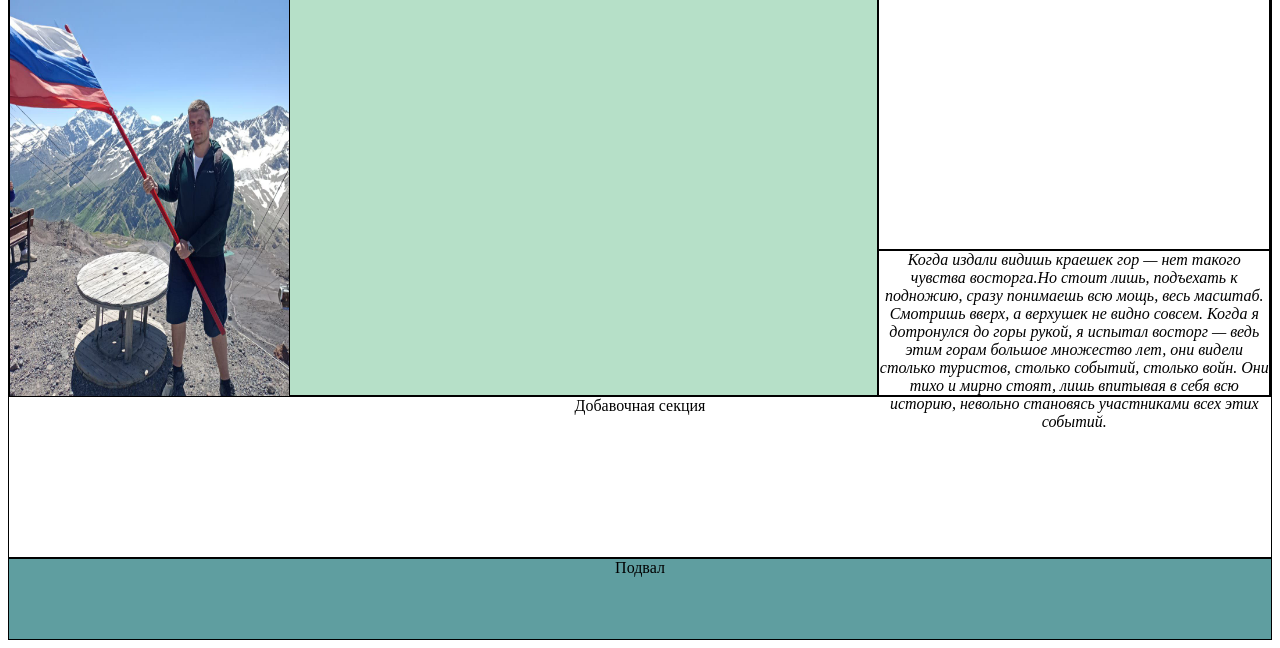
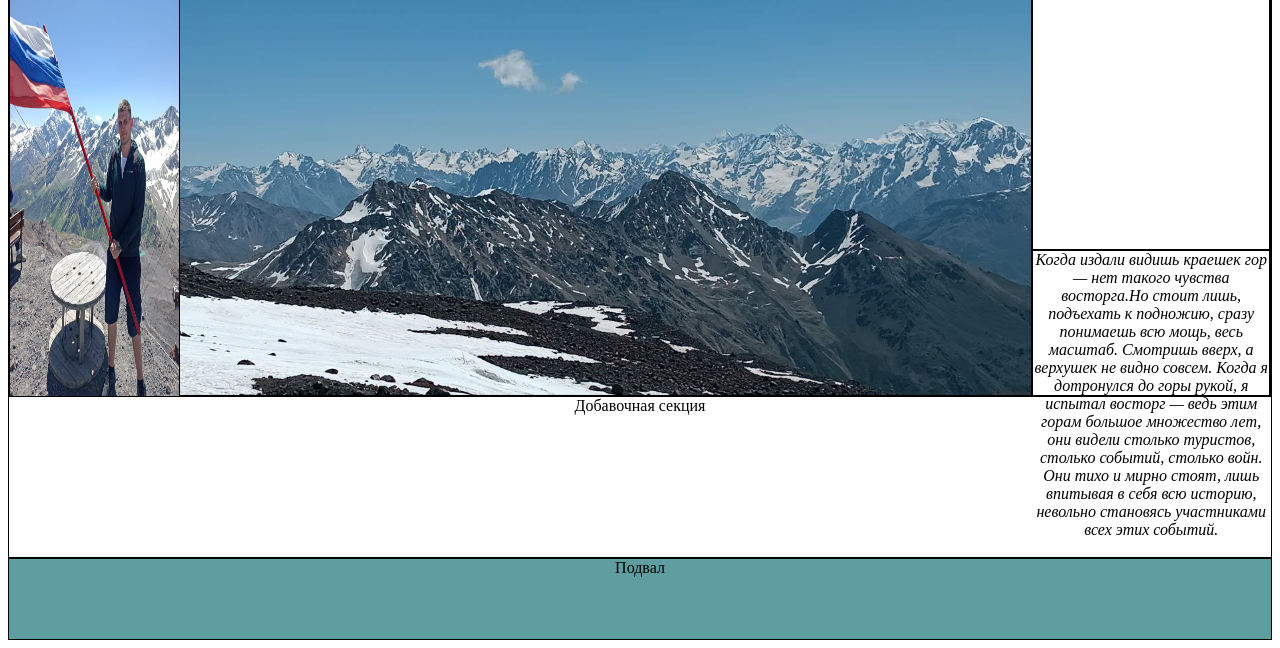
Before and after one commit to Valery2311/studygroup, a plain HTML site: page index.html in a window 1280 px wide. Shown: the part 176-824 px from the top of the page. Drawn offline with Linux system fonts and the light colour scheme.

Commit message:
чуть изменил

```diff
--- a/index.html
+++ b/index.html
@@ -10,9 +10,11 @@
   <header class="header"><h2>Заголовок</h2></header>
   <section class="main-section">
     <div class="left-main">
-    <img class="main-img" src="img/Валера.jpg" alt="Valera"></div>
-    <div class="middle-main">Основной середина
-    </div>
+    <img class="main-img" src="img/Валера.jpg" alt="Valera">
+  </div>
+
+      <img src="img/горы.jpg" alt="Mount">
+
     <div class="right-main">
       <div class="right-main-top">
         <span class="right-main-top-text">Правый основной сверху</span>
--- a/style.css
+++ b/style.css
@@ -2,10 +2,6 @@
     height: 10vh;
     background-color: antiquewhite;
 
-}
-
-.middle-main {
-    color: #319982;
 }
 
 .main-section {
```
